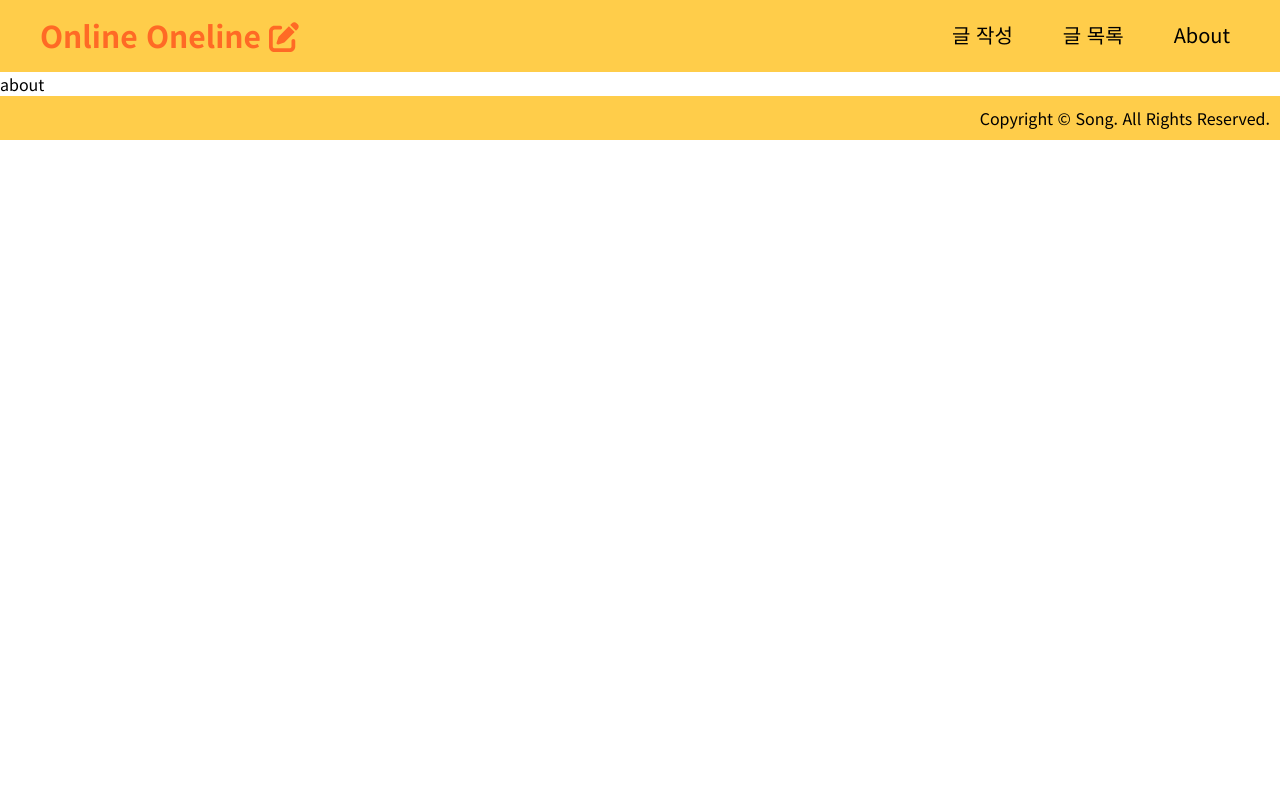
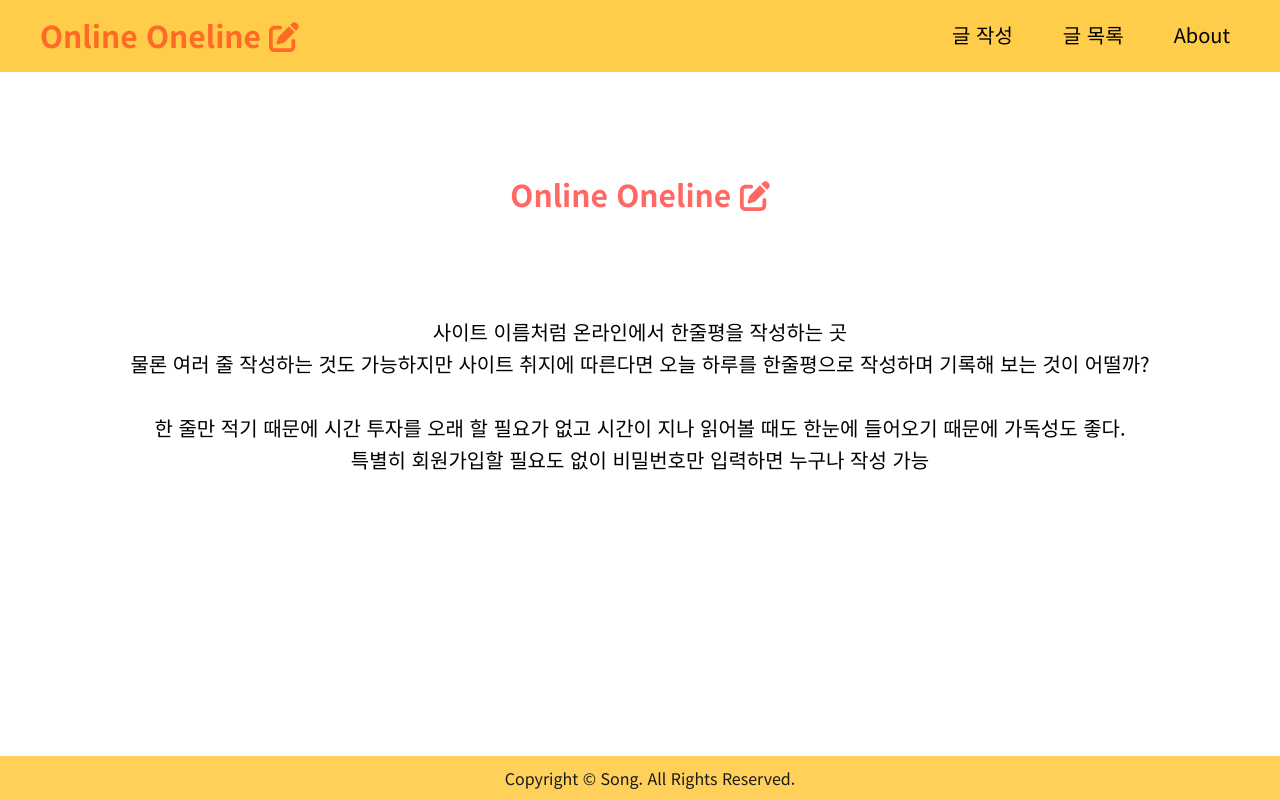
Before and after one commit to HyunKyu-Song/Online-Oneline, a React (Create React App) app: page /about in a window 1280 px wide. Built offline with nearby package versions, Linux system fonts and the light colour scheme.

Commit message:
about 페이지 완성

```diff
--- a/src/App.js
+++ b/src/App.js
@@ -6,6 +6,7 @@ import './style/Home.css';
 import './style/Write.css';
 import './style/List.css';
 import './style/Detail.css';
+import './style/About.css';
 
 import Navbar from './component/Navbar';
 import Home from './component/Home';
--- a/src/component/About.js
+++ b/src/component/About.js
@@ -1,5 +1,26 @@
-export default function About(){
-   return(
-      <div>about</div>
+import { faPenToSquare } from "@fortawesome/free-solid-svg-icons";
+import { FontAwesomeIcon } from "@fortawesome/react-fontawesome";
+
+export default function About() {
+   return (
+      <div className="about-container">
+         <div className="about-title">Online Oneline <FontAwesomeIcon icon={faPenToSquare} /></div>
+         <div className="about-text">
+            <p>
+               사이트 이름처럼 온라인에서 한줄평을 작성하는 곳<br />
+               물론 여러 줄 작성하는 것도 가능하지만 사이트 취지에 따른다면 오늘 하루를 한줄평으로 작성하며 기록해 보는 것이 어떨까?<br /><br />
+
+               한 줄만 적기 때문에 시간 투자를 오래 할 필요가 없고 시간이 지나 읽어볼 때도 한눈에 들어오기 때문에 가독성도 좋다.<br />
+               특별히 회원가입할 필요도 없이 비밀번호만 입력하면 누구나 작성 가능
+            </p>
+            {/* <p>Online Oneline 웹사이트 소개</p>
+            <p>사이트 이름처럼 온라인에서 한줄평을 작성하는 곳</p>
+            <p>물론 여러 줄 작성하는 것도 가능하지만 사이트 취지에 따른다면
+               오늘 하루를 한줄평으로 작성하며 기록해보는 것이 어떨까?</p>
+            <p>한줄만 적기 때문에 시간 투자를 오래할 필요가 없고 시간이 지나 읽어볼때도
+               한눈에 들어오기 때문에 가독성도 좋다.</p>
+            <p>특별히 회원가입할 필요도 없이 비밀번호 정도만 입력하면 누구나 작성 가능</p> */}
+         </div>
+      </div>
    )
 }
--- a/src/component/List.js
+++ b/src/component/List.js
@@ -24,8 +24,7 @@ export default function List() {
    // console.log(empty);
 
    return (
-      // <div className="list-container">
-      <div className={`${empty}`}>
+      <div className="list-container">
          <div className="list-search">
             <input onInput={(e) => {
                setSearch(e.target.value);
--- a/src/store.js
+++ b/src/store.js
@@ -8,16 +8,6 @@ if(data != null){
    // 새로고침 시 data[i].num + 1을 해서 다음 번호 부여함
    len = data[data.length-1].num + 1;
 }
-
-let LocalStorageData = createSlice({
-   name: 'LocalStorageData',
-   initialState: [],
-   reducers: {
-      InsertData(state, action) {
-         state.push(...action.payload)
-      },
-   }
-})
 
 let ListNum = createSlice({
    name: 'ListNum',
@@ -32,19 +22,14 @@ let ListNum = createSlice({
             console.log('len != 0')
             return action.payload + 1;
          }
-      },
-      MinusNum(state) {
-         return state - 1;
       }
    }
 })
 
 export default configureStore({
    reducer: {
-      LocalStorageData: LocalStorageData.reducer,
       ListNum: ListNum.reducer,
    }
 })
 
-export let { InsertData } = LocalStorageData.actions;
-export let { PlusNum, MinusNum } = ListNum.actions;
+export let { PlusNum } = ListNum.actions;
--- /dev/null
+++ b/src/style/About.css
@@ -0,0 +1,20 @@
+.about-container{
+   width: 80%;
+   margin: auto;
+}
+
+.about-title{
+   color: rgba(255, 8, 0, 0.613);
+   margin-top: 100px;
+   font-size: 30px;
+   font-weight: 700;
+   text-align: center;
+}
+
+.about-text{
+   margin-top: 100px;
+   font-weight: 500;
+   line-height: 32px;
+   font-size: 20px;
+   text-align: center;
+}
--- a/src/style/Detail.css
+++ b/src/style/Detail.css
@@ -1,6 +1,5 @@
 .detail-container{
    width: 70%;
-   height: 1000px;
    margin: auto;
 }
 
--- a/src/style/Home.css
+++ b/src/style/Home.css
@@ -67,7 +67,11 @@
 
 
 .copyRight{
+   width: 100%;
+   position: fixed;
+   bottom: 0px;
    background-color: #ffcd4a;
    padding: 10px;
-   text-align: end;
+   text-align: center;
+   opacity: 0.9;
 }
--- a/src/style/List.css
+++ b/src/style/List.css
@@ -1,11 +1,6 @@
-.list-container{
-   height: 100%;
-}
-
-.list-container-empty{
+/* .list-container{
    height: 100vh;
-   height: 100%;
-}
+} */
 
 .list-search{
    text-align: center;
--- a/src/style/Write.css
+++ b/src/style/Write.css
@@ -1,6 +1,6 @@
-.write-container{
+/* .write-container{
    height: 1000px;
-}
+} */
 
 fieldset{
    text-align: center;
@@ -17,8 +17,6 @@ legend{
    font-weight: 700;
    font-size: 2rem;
 }
-
-/* s */
 
 .write-title input, .write-content input{
    width: 380px;
```
